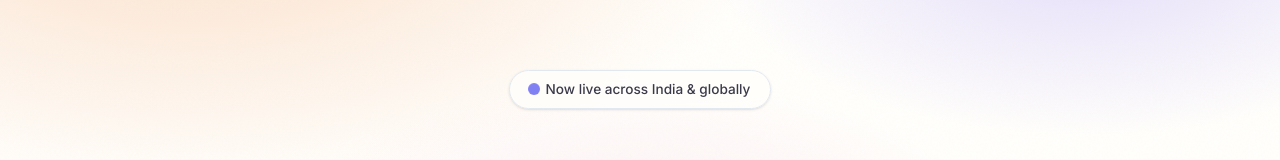
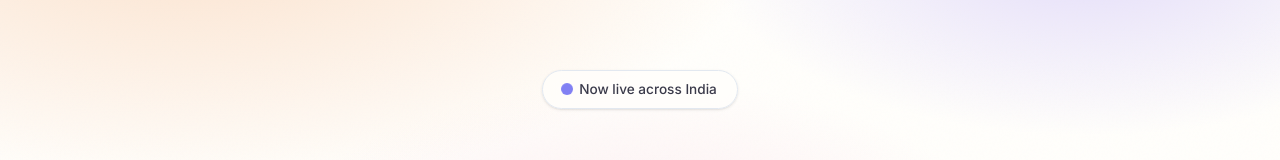
Before and after one commit to Curson-in/jobtalent_frontend, a React (Vite) app: page / in a window 1280 px wide. Shown: the part 189-349 px from the top of the page. Built offline with nearby package versions, Linux system fonts and the light colour scheme.

Commit message:
page updated

```diff
--- a/src/pages/Landing.jsx
+++ b/src/pages/Landing.jsx
@@ -63,7 +63,7 @@
           <div className="hero-inner">
             <div className="hero-badge">
               <span></span>
-              Now live across India &amp; globally
+              Now live across India
             </div>
 
             <h1>
```
